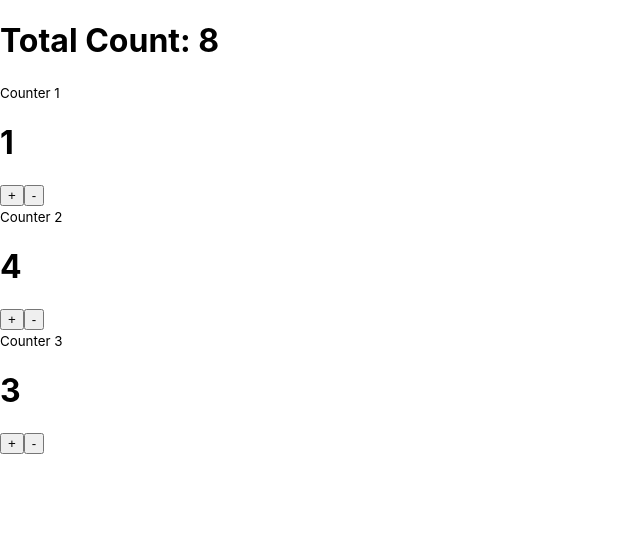
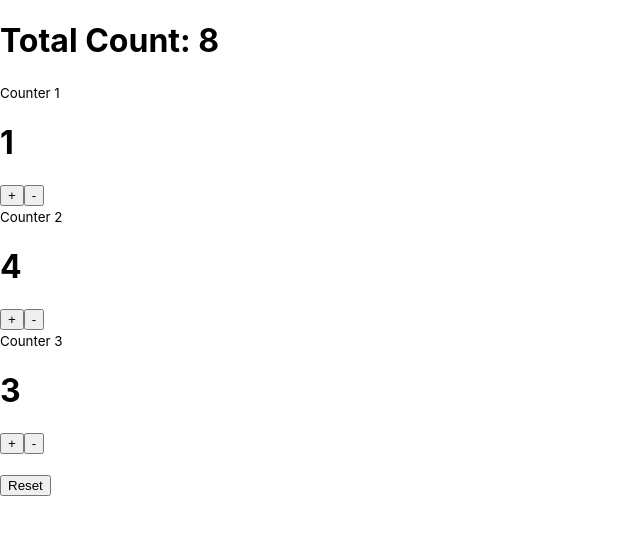
Before and after one commit to xcbhx/3330_props_and_state, a React (Create React App) app: page / in a window 1280 px wide. Shown: the top 534 px of the page, without its empty margins (0-640 px from the left). Built offline with nearby package versions, Linux system fonts and the light colour scheme.

Commit message:
challenge 1: Reset Button

```diff
--- a/src/App.js
+++ b/src/App.js
@@ -9,6 +9,10 @@ function App() {
     newCounts[index] += delta;
     setCounts(newCounts);
   };
+
+  const resetCounter = () => {
+    setCounts(counts.map(() => 0));
+  }
 
   return (
     <div className="App">
@@ -22,6 +26,8 @@ function App() {
           decrement={() => updateCount(index, -1)}
           />
       ))}
+      <br />
+      <button onClick={resetCounter}>Reset</button>
     </div>
   );
 }
```
